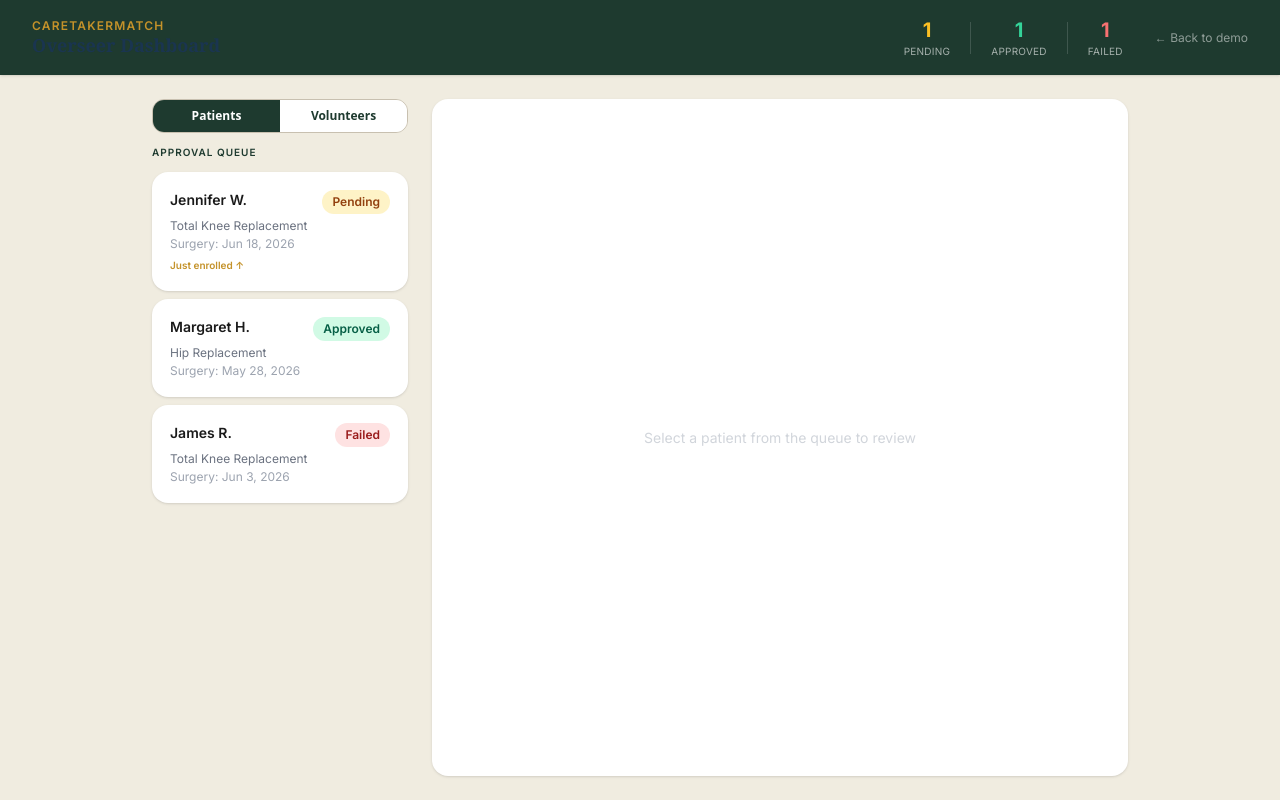
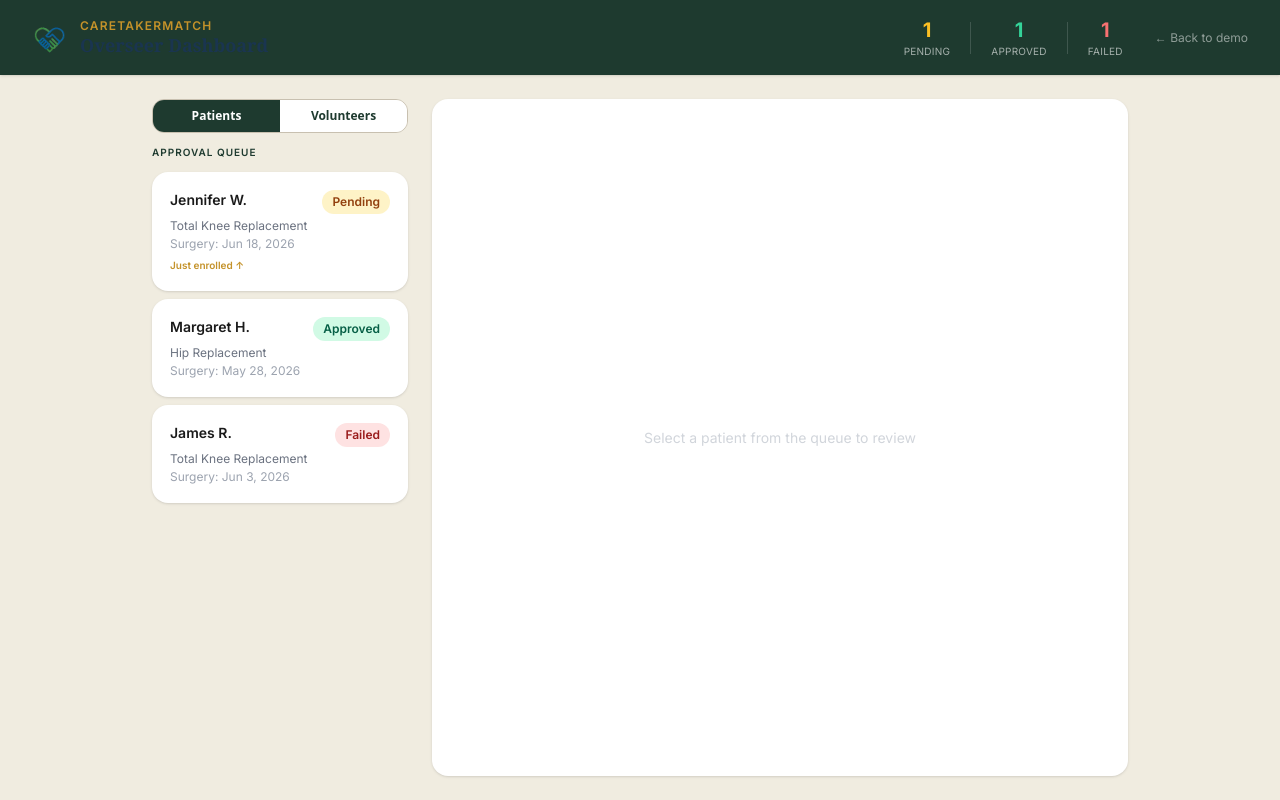
Before and after one commit to WTWalters/caretaker_match, a Next.js app: page /demo/onboarding/approval in a window 1280 px wide. Built offline with nearby package versions, Linux system fonts and the light colour scheme; a web font is replaced by a local one.

Commit message:
feat: add CTM logo to Approval and Overseer pages
Co-Authored-By: Claude Sonnet 4.6 <noreply@anthropic.com>

```diff
--- a/src/app/demo/onboarding/approval/page.tsx
+++ b/src/app/demo/onboarding/approval/page.tsx
@@ -262,9 +262,12 @@ export default function ApprovalDashboard() {
 
       {/* Header */}
       <div className="px-8 py-4 flex items-center justify-between shadow-sm" style={{ background: CTM_GREEN }}>
-        <div>
-          <p className="font-sans text-xs font-semibold tracking-widest uppercase" style={{ color: CTM_GOLD }}>CaretakerMatch</p>
-          <h1 className="font-sans text-lg font-bold text-white">Overseer Dashboard</h1>
+        <div className="flex items-center gap-3">
+          <img src="/ctm-logo.png" alt="CTM" className="w-9 h-9 object-contain flex-shrink-0" />
+          <div>
+            <p className="font-sans text-xs font-semibold tracking-widest uppercase" style={{ color: CTM_GOLD }}>CaretakerMatch</p>
+            <h1 className="font-sans text-lg font-bold text-white">Overseer Dashboard</h1>
+          </div>
         </div>
         <div className="flex items-center gap-8">
           <div className="flex gap-5">
--- a/src/app/demo/overseer/page.tsx
+++ b/src/app/demo/overseer/page.tsx
@@ -281,9 +281,7 @@ export default function OverseerDemo() {
     <aside className="w-64 bg-[#1e3a2f] text-white flex flex-col min-h-screen flex-shrink-0">
       <div className="px-6 py-5 border-b border-[#2d5040]">
         <div className="flex items-center space-x-3">
-          <div className="w-8 h-8 bg-white rounded-lg flex items-center justify-center">
-            <span className="text-[#1e3a2f] font-bold text-sm">CM</span>
-          </div>
+          <img src="/ctm-logo.png" alt="CTM" className="w-9 h-9 object-contain flex-shrink-0 rounded-lg" />
           <div>
             <p className="font-semibold text-sm">CareTaker Match</p>
             <p className="text-xs text-green-300">Overseer Portal</p>
```
